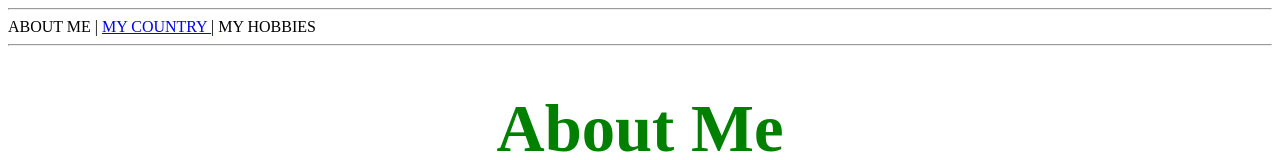
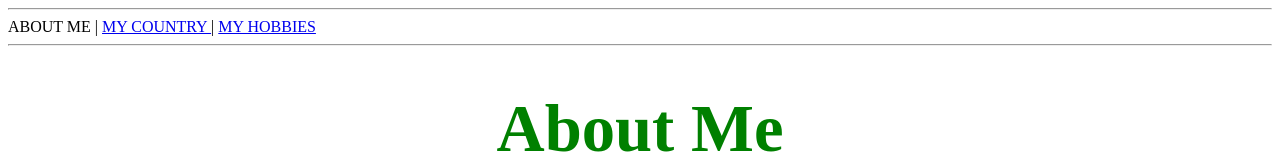
Before and after one commit to Prabinneupane1996/project.github.io, a plain HTML site: page index.html in a window 1280 px wide. Shown: the top 160 px of the page. Drawn offline with Linux system fonts and the light colour scheme.

Commit message:
Update index.html

```diff
--- a/index.html
+++ b/index.html
@@ -6,7 +6,7 @@
   <head>
   <body>
 <hr>
-ABOUT ME | <a href="country.html" "target="_blank">MY COUNTRY </a> | MY HOBBIES
+ABOUT ME | <a href="country.html" "target="_blank">MY COUNTRY </a> | <a href="hobby.html" "target="_blank">MY HOBBIES</a>
 <hr>
 
 		<center><h1 style="color:Green;font-size:50pt;font-weight:bold;font-Arial:snap itc;text-align">About Me</h1></center>
```
